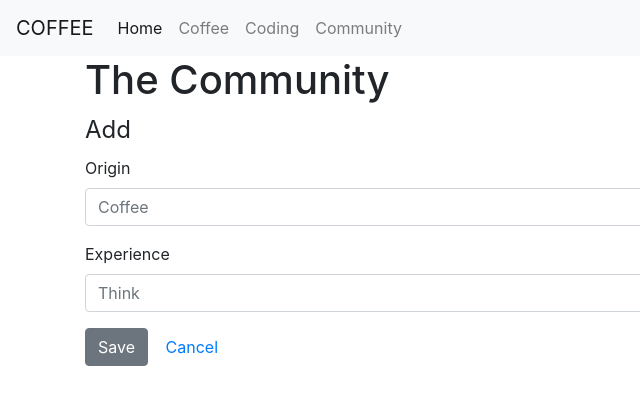
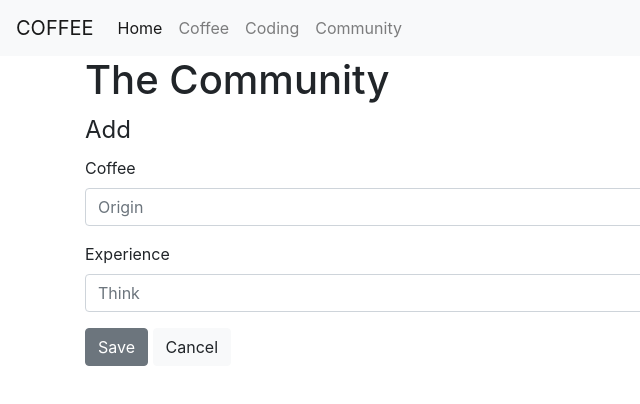
Before and after one commit to deedsburlager/coffeefsjs, a website: page public/index.html in a window 1280 px wide. Shown: the full height of the page, 0-640 px from the left. Drawn offline with nearby package versions, Linux system fonts and the light colour scheme; no server answers.

Commit message:
clean up unused code

```diff
--- a/public/index.html
+++ b/public/index.html
@@ -38,8 +38,7 @@
                 </div>
         </nav>
         <!-- NavBar Ends -->
-
-
+        <!-- CRUD Begins -->
         <header>
             <div class="container">
                 <h1>The Community</h1>
@@ -47,47 +46,31 @@
                     <div id="form-container" class="panel">
                     <form id="add-file-form">
                     <input type="hidden" id="file-id" value="">
-
-                        <legend id="form-label">Coffee</legend>
+                <legend id="form-label">Contribute</legend>
+                <!-- Coffee Input -->
                     <div class="form-group">
-                            <label for="file-title">Origin</label>
-                            <input type="text" class="form-control" id="file-title" placeholder="Coffee" name="title">
+                        <label for="file-title">Coffee</label>
+                        <input type="text" class="form-control" id="file-title" placeholder="Origin" name="title">
                     </div>
+                <!-- Experience Input -->
                     <div class="form-group">
                         <label for="file-description">Experience</label>
                         <input type="text" class="form-control" id="file-description" placeholder="Think" name="description">
                     </div>
+                <!-- Buttons -->
                         <button type="button" onclick="submitFileForm()" class="btn btn-secondary">Save</button>
-                        <button type="button" onclick="cancelFileForm()" class="btn btn-link">Cancel</button>
+                        <button type="button" onclick="cancelFileForm()" class="btn btn-light">Cancel</button>
                     </form>
                     </div>
             </div>
         </header>
-
-    <!-- Contact Form from Bootstraps -->
-    <!-- <form class="container">
-    <div class="form-group">
-        <label for="exampleInputEmail1">How can I reach you?</label>
-        <input type="email" class="form-control" id="exampleInputEmail1" aria-describedby="emailHelp" placeholder="Enter email">
-        <small id="emailHelp" class="form-text text-muted">I will never share this.</small>
-    </div>
-    <div class="form-group">
-        <label for="exampleFormControlSelect1">What would you like to know more about?</label>
-        <select class="form-control" id="exampleFormControlSelect1">
-            <option>Coffee</option>
-            <option>Coding</option>
-            <option>Commmunity</option>
-        </select>
-    </div>
-        <button type="submit" class="btn btn-primary">Submit</button>
-    </form> -->
-    <!-- Contact Form ends -->
 
     <!-- JavaScript -->
     <script src="https://code.jquery.com/jquery-3.2.1.slim.min.js" integrity="sha384-KJ3o2DKtIkvYIK3UENzmM7KCkRr/rE9/Qpg6aAZGJwFDMVNA/GpGFF93hXpG5KkN" crossorigin="anonymous"></script>
     <script src="https://cdnjs.cloudflare.com/ajax/libs/popper.js/1.12.9/umd/popper.min.js" integrity="sha384-ApNbgh9B+Y1QKtv3Rn7W3mgPxhU9K/ScQsAP7hUibX39j7fakFPskvXusvfa0b4Q" crossorigin="anonymous"></script>
     <script src="https://maxcdn.bootstrapcdn.com/bootstrap/4.0.0/js/bootstrap.min.js" integrity="sha384-JZR6Spejh4U02d8jOt6vLEHfe/JQGiRRSQQxSfFWpi1MquVdAyjUar5+76PVCmYl" crossorigin="anonymous"></script>
     <script src="/js/app.js"></script>
+
     <script>
     $(document).ready(function(){
         refreshFileList();
--- a/public/js/app.js
+++ b/public/js/app.js
@@ -59,7 +59,7 @@ function submitFileForm(){
         description: $('#file-description').val(),
         _id: $('#file-id').val(),
     };
-console.log("fileData Today", JSON.stringify(fileData))
+console.log("fileData", JSON.stringify(fileData))
     //Var to hold the new route based on _id
     let method, url;
     if (fileData._id){
```
Also changed, not shown: src/routes/index.js (+1 -6 lines), README.md. Lines whose indentation alone changed are shown as unchanged.
